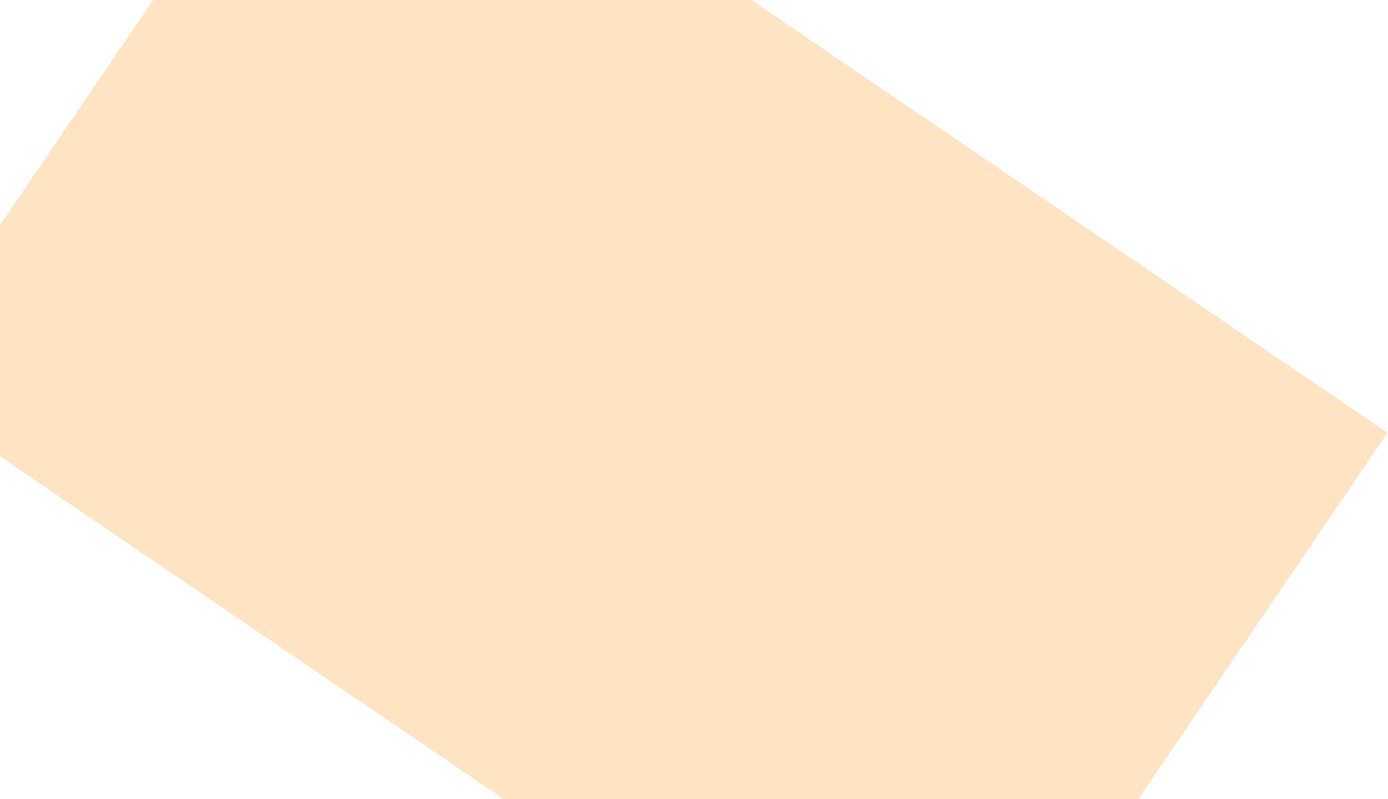
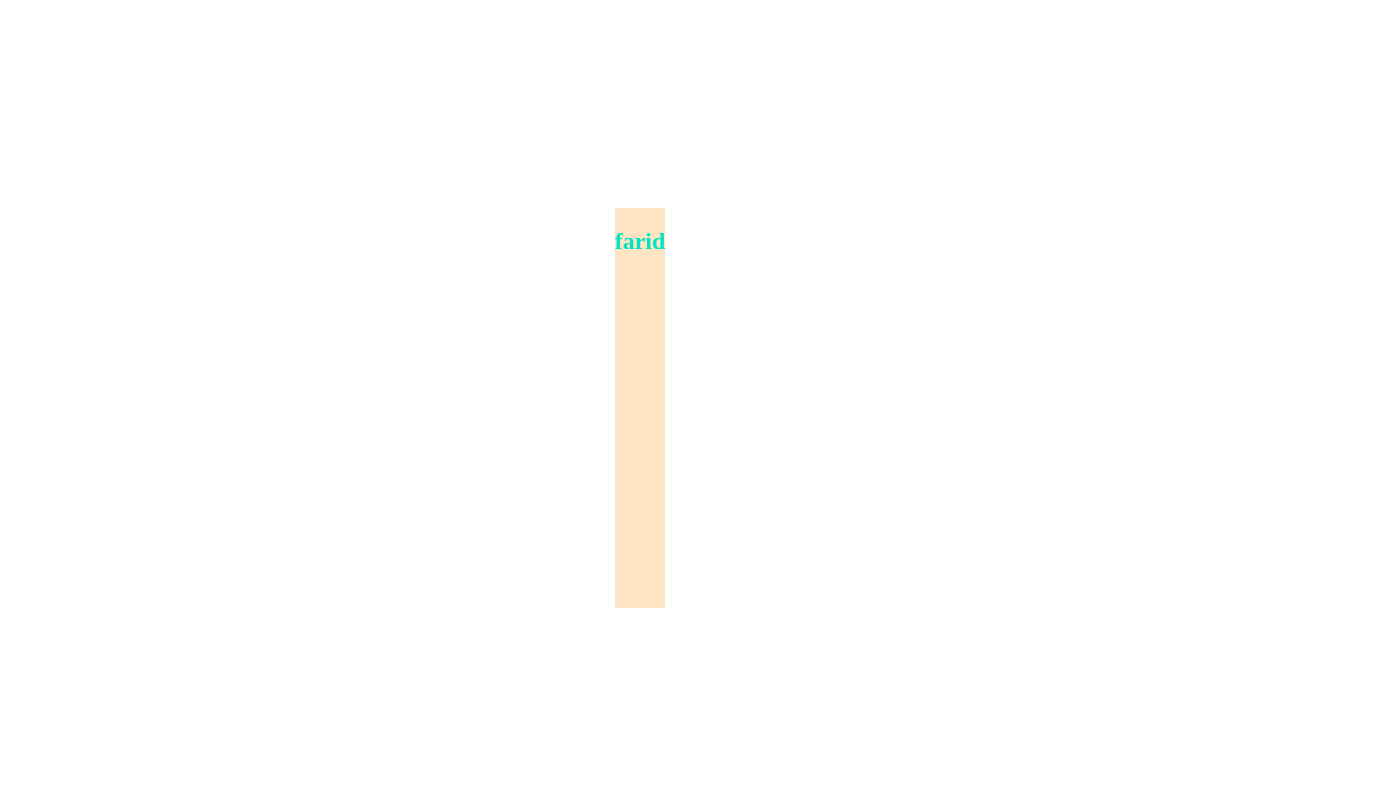
Before and after one commit to FaridManafov/faridPortfolio, a website: page app/index.html in a window 1280 px wide. Shown: the top 799 px of the page, 1388 px wide, since content can reach past the window. Drawn offline with Linux system fonts and the light colour scheme.

Commit message:
just another push with adjustment to html and css

```diff
--- a/app/index.html
+++ b/app/index.html
@@ -1,13 +1,10 @@
 <link rel="stylesheet" href="./dist/css/styles.css"/>
 
 <body>
-    <section>
-        <div class="top-home">
-            top
+    <section class="home-background">
+        <div class="landing-page">
+            <h1 class="name-text">farid</h1>
         </div>
-        <!-- <div class="bottom-home">
-            bottom
-        </div> -->
     </section>
 </body>
 
--- a/app/scss/styles.scss
+++ b/app/scss/styles.scss
@@ -18,17 +18,22 @@ html {
     box-sizing: inherit;
 }
 
-.top-home{
-    background-color: $color;
+.home-background{
+    display: flex;
+    align-items: center;
+    justify-content: center;
+
+    // transform: rotate(50deg);
+    // animation: home-rotation $animation-length ease-out;
     height: 100vh;
-    transform: rotate(50deg);
-    animation: home-rotation $animation-length ease-out;
 }
 
-.bottom-home{
-    background-color: rgb(116, 116, 116);
+.landing-page{
+    height: 50vh;
+    background-color: $color;
 }
 
-.example{
-
+.name-text{
+    color: red;
+    mix-blend-mode: difference;
 }
```
Also changed, not shown: app/dist/css/styles.css.
